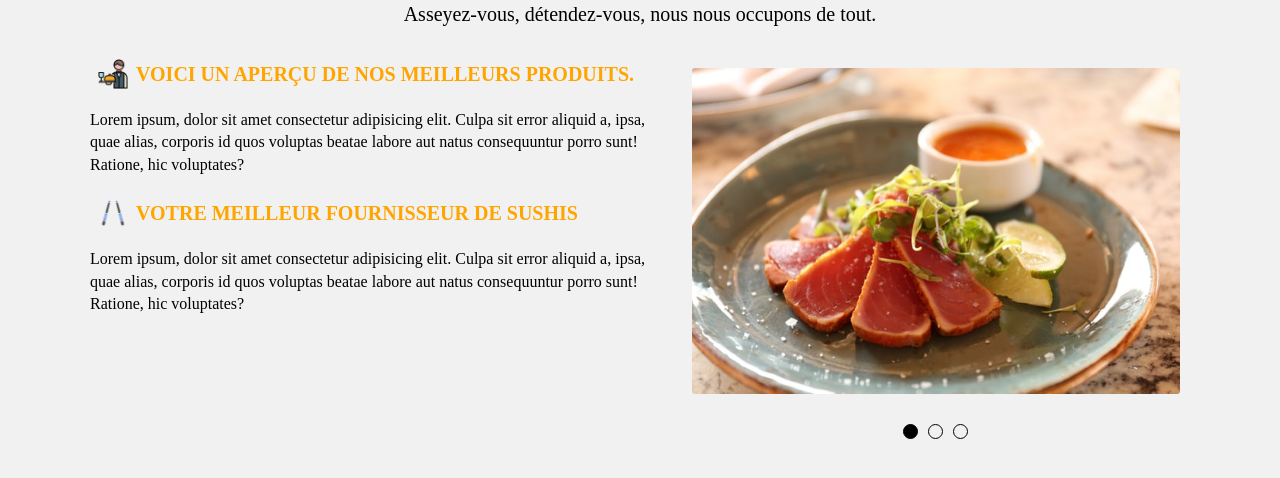
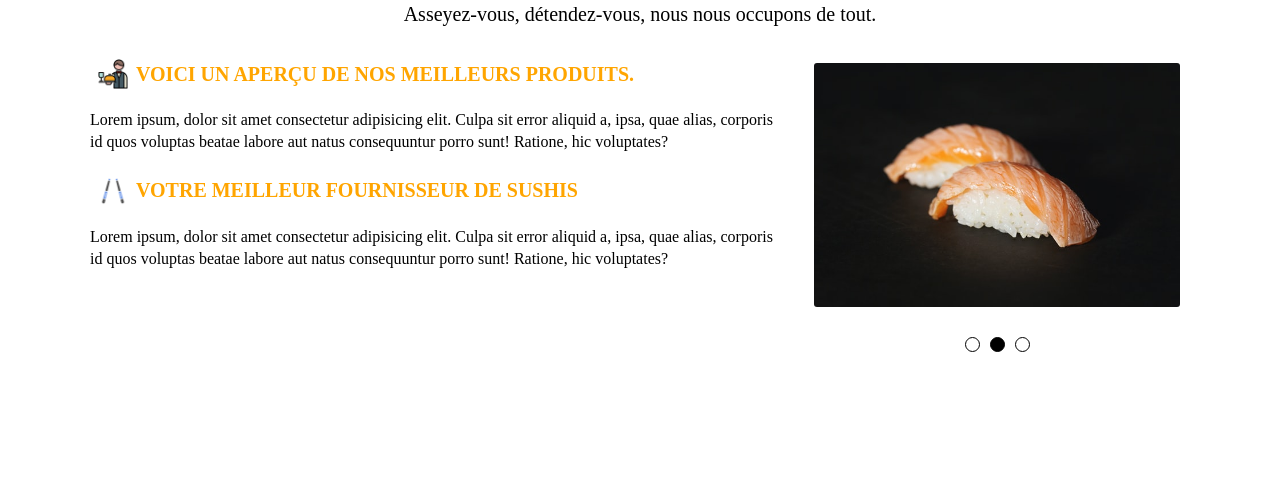
Before and after one commit to LeaVc11/Site-restaurant, a plain HTML site: page index.html in a window 1280 px wide. Shown: the part 708-1186 px from the top of the page. Drawn offline with Linux system fonts and the light colour scheme.

Commit message:
fini le JS

```diff
--- a/index.html
+++ b/index.html
@@ -134,7 +134,10 @@
             </div>
         </div>
     </section>
+<!--Présentation-->
+    <section class="presentation" id="presentation">
 
+    </section>
 </main>
 
 <script src="script.js"></script>
--- a/script.js
+++ b/script.js
@@ -9,31 +9,46 @@ navToogler.addEventListener("click", toogleNav)
 
 function toogleNav() {
     nav.classList.toggle("active");
-    if(tooglerImage.src.includes("hamburger")) {
+    if (tooglerImage.src.includes("hamburger")) {
         tooglerImage.src = "ressources/croix.svg";
         navToogler.ariaExpanded = true;
-    }else{
+    } else {
         tooglerImage.src = "ressources/hamburger.svg";
         navToogler.ariaExpanded = false;
     }
 }
+
 /*
 -------------------------------------------
 */
 // slideshow
-const slideshowImg = document.querySelectorAll(".slideshow-images-container img");
-const fadeSlideDots = document.querySelectorAll(".fade-slide-dots.dot");
+const slideshowImages = document.querySelectorAll(".slideshow-images-container img");
+const fadeSlideDots = document.querySelectorAll(".fade-slide-dots .dot");
 
-fadeSlideDots.forEach(dot =>dot.addEventListener("click", fadeSlideShow))
+fadeSlideDots.forEach(dot => dot.addEventListener("click", fadeSlideshow))
+
 let currentFadeIndex = 1;
 let fadeIntervalID;
-function fadeSlideShow(event) {
-    slideshowImg[currentFadeIndex -1].classList.remove("active");
-    fadeSlideDots[currentFadeIndex -1].classList.remove("active");
-    fadeSlideDots[currentFadeIndex -1].ariaDisabled = "false";
-    if(e){
-        currentFadeIndex = e.target.getAttribute(("data-fadeIndex"));
-    }else{
 
+function fadeSlideshow(e) {
+
+    slideshowImages[currentFadeIndex - 1].classList.remove("active");
+    fadeSlideDots[currentFadeIndex - 1].classList.remove("active");
+    fadeSlideDots[currentFadeIndex - 1].ariaDisabled = "false";
+
+    if (e) {
+        currentFadeIndex = e.target.getAttribute("data-fadeIndex");
+        clearInterval(fadeIntervalID)
+        fadeIntervalID = window.setInterval(fadeSlideshow, 3500)
+    } else {
+currentFadeIndex++;
+if (currentFadeIndex > slideshowImages.length){
+    currentFadeIndex = 1;
+}
     }
+    slideshowImages[currentFadeIndex - 1].classList.add("active");
+    fadeSlideDots[currentFadeIndex - 1].classList.add("active");
+    fadeSlideDots[currentFadeIndex - 1].ariaDisabled = "true";
 }
+
+fadeIntervalID = window.setInterval(fadeSlideshow, 3500)
--- a/style.css
+++ b/style.css
@@ -96,7 +96,7 @@
     padding-top: 300px;
     background-image: url("ressources/fabrizio-magoni-boaDpmC-_Xo-unsplash.jpg");
     background-size: cover;
-    background-position: 70% 70%;
+    background-position: 50% 20%;
     text-align: center;
 }
 
@@ -380,7 +380,7 @@
 
 .about {
     padding: 50px 20px 125px;
-    background-color: #f1f1f1;
+    background-color: white;
 }
 
 .about-content {
@@ -404,8 +404,8 @@
 }
 
 .about-slideshow {
-    margin: 5px 0 0 20px;
-    width: 80%;
+    margin: 0 0 0 20px;
+    width: 50%;
 }
 
 .slideshow-images-container {
@@ -442,7 +442,7 @@
     border-radius: 50%;
     cursor: pointer;
     border: 1px solid black;
-    background-color: #f1f1f1;
+    background-color:white;
 }
 
 .dot.active {
```
